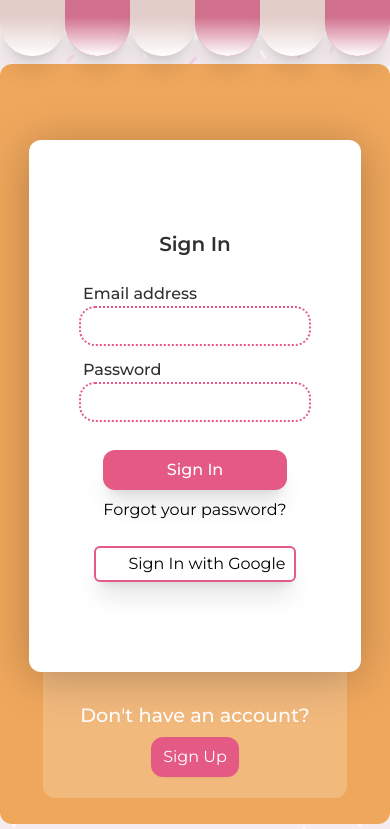
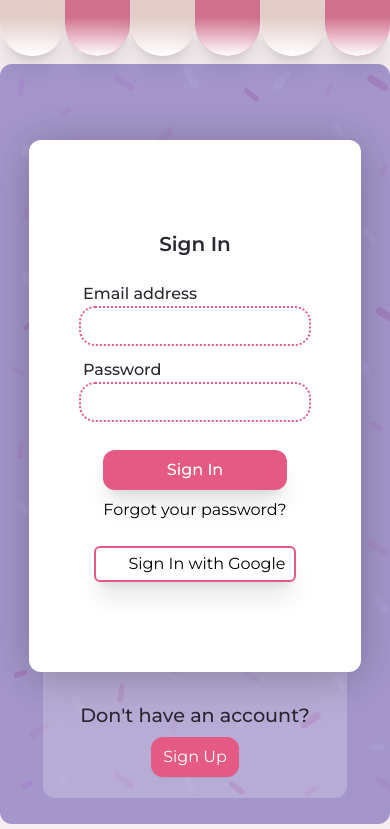
Before and after one commit to Pizzaboi87/pastry-shop-website, a React (Vite) app: page /auth in a window 390 px wide. Shown: the top 829 px of the page. Built offline with nearby package versions, Linux system fonts and the light colour scheme; some icons are missing.

Commit message:
edited style of login/reg page

```diff
--- a/src/App.jsx
+++ b/src/App.jsx
@@ -3,7 +3,7 @@ import { IsRegContextProvider } from "./context";
 
 const App = () => {
   return (
-    <div className="w-full flex flex-col items-center bg-main bg-background overflow-x-hidden">
+    <div className="w-full flex flex-col items-center bg-main lg:bg-background bg-mobBackground overflow-x-hidden">
       <IsRegContextProvider>
         <Awning />
         <Navbar />
--- a/src/components/AuthButton.jsx
+++ b/src/components/AuthButton.jsx
@@ -1,7 +1,7 @@
 const AuthButton = ({ text, btnText, setIsReg, isReg }) => {
   return (
     <div className="boxclass signup relative lg:w-[50%] w-full lg:h-full h-[14vh] flex flex-col items-center justify-center">
-      <h2 className="text-white font-[500] xs:text-[1.2rem] text-[0.9rem] mb-2">
+      <h2 className="text-text font-[500] xs:text-[1.2rem] text-[0.9rem] mb-2">
         {text}
       </h2>
       <button
--- a/src/components/Navbar.jsx
+++ b/src/components/Navbar.jsx
@@ -63,7 +63,7 @@ const Navbar = () => {
         <div
           className={`${
             openMenu ? "menuOn" : "menuOff"
-          } bg-pinklight fixed top-0 left-0 z-[12] flex items-center justify-center`}
+          } bg-pinklight bg-main bg-mobBackground fixed top-0 left-0 z-[12] flex items-center justify-center`}
         >
           <ul className="flex flex-col md:text-[5rem] text-[2.5rem] font-[500] items-center">
             {navLinksLeft.map((link) => (
--- a/src/pages/Authentication.jsx
+++ b/src/pages/Authentication.jsx
@@ -9,7 +9,7 @@ const Authentication = () => {
   return (
     <div
       className={`${
-        isReg ? "bg-[#566bce]" : "bg-yellowdark"
+        isReg ? "bg-[#e45a8490]" : "bg-[#6554AF90]"
       } mt-16 lg:h-[102vh] h-[90vh] xl:w-[90%] 3xl:w-[80%] w-full rounded-xl md:p-12 p-4 flex flex-col items-center justify-center relative`}
       style={containerStyle}
     >
@@ -33,7 +33,7 @@ const Authentication = () => {
       <div
         className={`${
           isReg
-            ? "lg:left-[47%] lg:top-auto xs:top-[27%] md:top-[29%] ms:top-[31%] top-[26%] lg:rounded-r-xl rounded-xl"
+            ? "lg:left-[47.5%] lg:top-auto xs:top-[27%] md:top-[29%] ms:top-[31%] top-[26%] lg:rounded-r-xl rounded-xl"
             : "lg:left-[12.5%] lg:top-auto xs:top-[10%] ms:top-[14%] top-[9.75%] lg:rounded-l-xl rounded-xl"
         } formBox absolute lg:w-[40%] w-[85%] lg:h-[75vh] md:h-[68%] ms:h-[67%] h-[70%] bg-white z-[10] flex justify-center items-center`}
         style={formStyle}
--- a/tailwind.config.js
+++ b/tailwind.config.js
@@ -6,7 +6,7 @@ module.exports = {
     extend: {
       colors: {
         primary: "#f5edef",
-        text: "#2f2f2f",
+        text: "#2b2730",
         button: "#a96973",
         brown: "#4a3a3b",
         red: "#ce5a4f",
@@ -26,6 +26,7 @@ module.exports = {
       backgroundSize: {
         logo: "120%",
         background: "150%",
+        mobBackground: "350%",
       },
       backgroundImage: {
         logoimage: "url('/src/assets/logo.png')",
```
